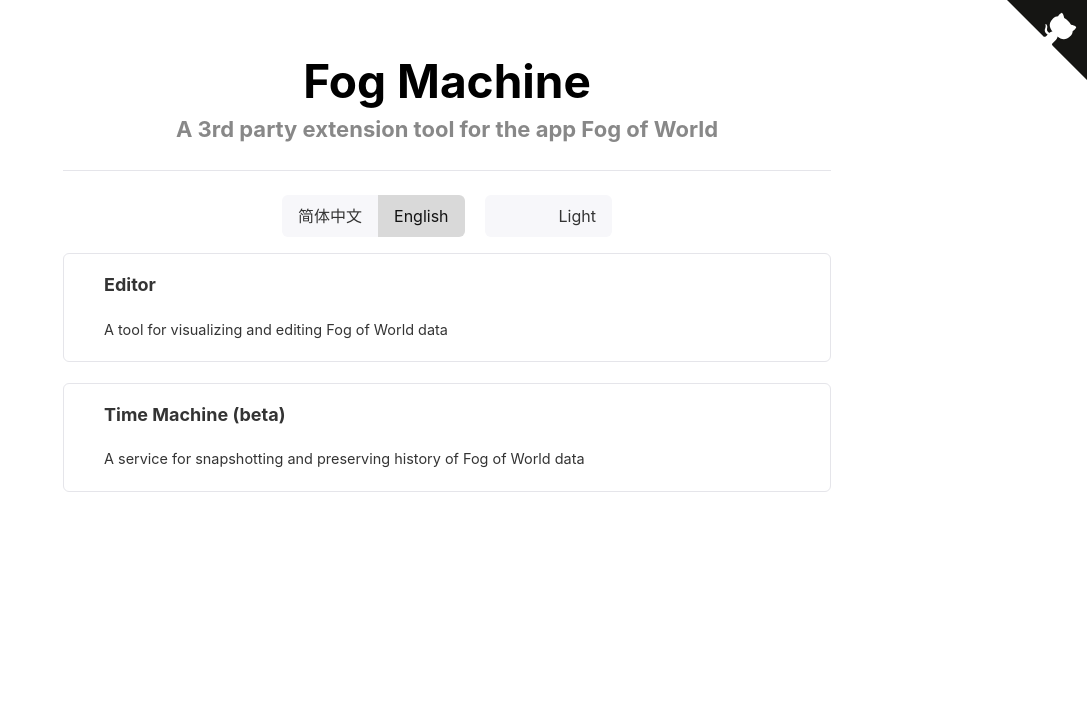
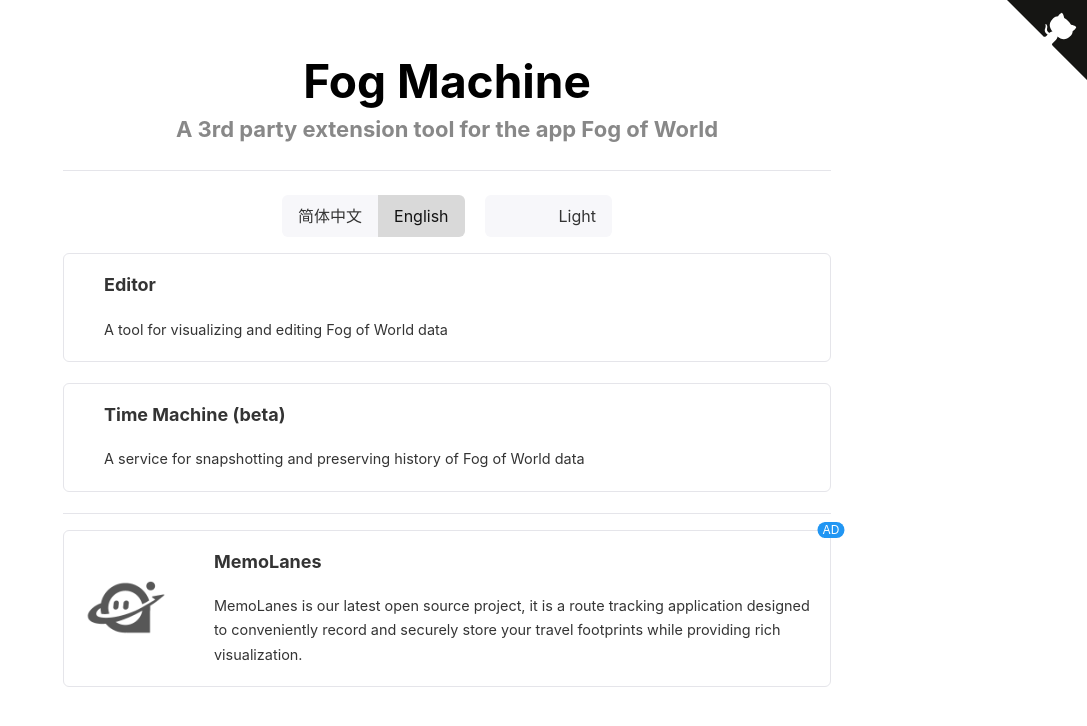
Before and after one commit to CaviarChen/fog-machine, a React (Create React App) app in the folder frontend/: page / in a window 1280 px wide. Shown: the top 726 px of the page, without its empty margins (193-1280 px from the left). Built offline with nearby package versions, Linux system fonts and the light colour scheme; no server answers; some icons are missing.

Commit message:
add MemoLanes AD (#117)
Co-authored-by: Zed(Zijun) Chen <zed@zijun.dev>

```diff
--- a/frontend/src/Home.css
+++ b/frontend/src/Home.css
@@ -38,3 +38,10 @@
   cursor: pointer;
   margin-top: 2vh;
 }
+
+.home-ad-item {
+  display: inline-block;
+  width: 100%;
+  cursor: pointer;
+  margin-top: 0vh;
+}
--- a/frontend/src/Home.tsx
+++ b/frontend/src/Home.tsx
@@ -9,6 +9,7 @@
   Divider,
   Stack,
   IconButton,
+  Badge,
 } from "rsuite";
 import EditIcon from "@rsuite/icons/Edit";
 import HistoryIcon from "@rsuite/icons/History";
@@ -17,20 +18,24 @@
 import { useTranslation } from "react-i18next";
 import "./Home.css";
 import { FiMoon, FiSun } from "react-icons/fi";
+import memolanesLogo from "./memolanes_logo.webp";
 
 function Item(
   title: string,
-  Icon: React.FC<IconProps>,
+  IconOrImage: React.FC<IconProps> | string,
   description: string,
+  className: string,
   onClick: () => void
 ) {
   const [hover, setHover] = useState(false);
+  const isImage = typeof IconOrImage === "string";
+
   return (
     <Panel
       shaded={hover}
       bordered
       bodyFill
-      className="home-item"
+      className={className}
       onClick={() => {
         onClick();
       }}
@@ -42,7 +47,15 @@
       }}
     >
       <Stack spacing={6}>
-        <Icon style={{ fontSize: "6em", margin: "20px" }} />
+        {isImage ? (
+          <img
+            src={IconOrImage}
+            alt={title}
+            style={{ width: "6em", height: "6em", margin: "20px" }}
+          />
+        ) : (
+          <IconOrImage style={{ fontSize: "6em", margin: "20px" }} />
+        )}
         <Panel header={title}>
           <p>
             <small>{description}</small>
@@ -106,17 +119,36 @@
             </Stack>
           </div>
 
-          {Item(t("home-editor-title"), EditIcon, t("home-editor-desc"), () => {
-            location.href = "/editor";
-          })}
+          {Item(
+            t("home-editor-title"),
+            EditIcon,
+            t("home-editor-desc"),
+            "home-item",
+            () => {
+              location.href = "/editor";
+            }
+          )}
           {Item(
             t("home-time-machine-title"),
             HistoryIcon,
             t("home-time-machine-desc"),
+            "home-item",
             () => {
               navigate("/time-machine", { replace: false });
             }
           )}
+          <Divider style={{ marginTop: "2vh", marginBottom: "2vh" }} />
+          <Badge color="blue" content="AD" style={{ width: "100%" }}>
+            {Item(
+              t("home-memolanes-title"),
+              memolanesLogo,
+              t("home-memolanes-desc"),
+              "home-ad-item",
+              () => {
+                location.href = "https://app.memolanes.com/";
+              }
+            )}
+          </Badge>
         </div>
       </Content>
     </Container>
--- a/frontend/src/I18n.ts
+++ b/frontend/src/I18n.ts
@@ -31,6 +31,9 @@
           "home-time-machine-title": "Time Machine (beta)",
           "home-time-machine-desc":
             "A service for snapshotting and preserving history of Fog of World data",
+          "home-memolanes-title": "MemoLanes",
+          "home-memolanes-desc":
+            "MemoLanes is our latest open source project, it is a route tracking application designed to conveniently record and securely store your travel footprints while providing rich visualization.",
           "home-help-title": "Help",
           "home-theme-dark": "Dark",
           "home-theme-light": "Light",
@@ -114,6 +117,9 @@
           "home-editor-desc": "世界迷雾数据的可视化编辑工具。",
           "home-time-machine-title": "时光机 (beta)",
           "home-time-machine-desc": "世界迷雾数据快照及历史数据管理服务。",
+          "home-memolanes-title": "MemoLanes",
+          "home-memolanes-desc":
+            "迹忆（MemoLanes）是我们最新的开源项目，这是一款轨迹记录软件，不仅能便捷记录、安全储存你的足迹，更能以丰富的形式可视化旅途数据。",
           "home-help-title": "帮助",
           "home-theme-dark": "夜间模式",
           "home-theme-light": "日间模式",
```
Also changed, not shown: frontend/src/memolanes_logo.webp (added).
